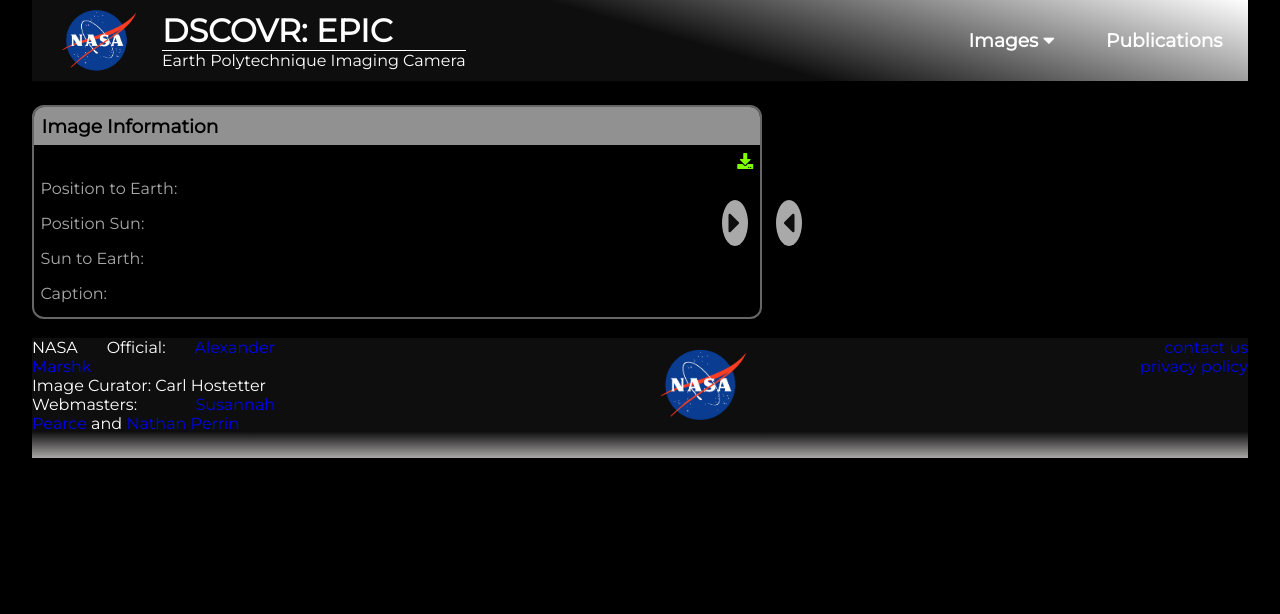
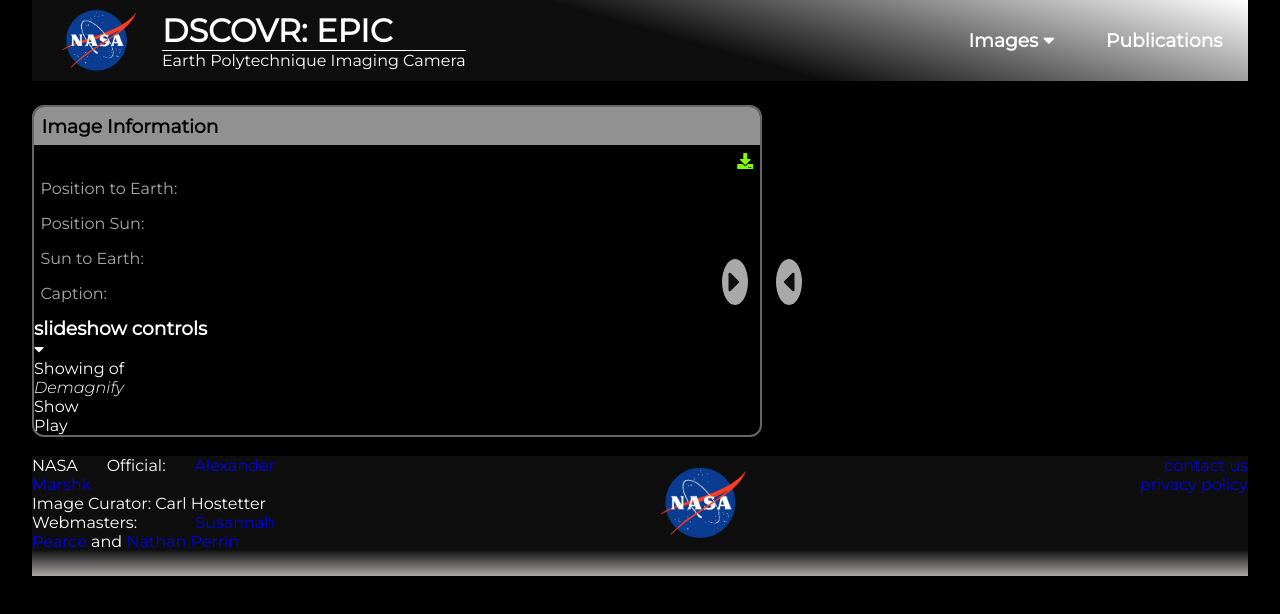
Before and after one commit to ratman50/earth-s-images, a plain HTML site: page index.html in a window 1280 px wide. Drawn offline with Linux system fonts and the light colour scheme; no server answers.

Commit message:
le corps du control

```diff
--- a/index.html
+++ b/index.html
@@ -73,13 +73,28 @@
                         </div>
                     </div>
                     <div class="controls">
+                        <div class="title">
+
+                            <h3>slideshow controls</h3>
+                            <i class="fas fa-caret-down"></i>
+                        </div>
+                        <div class="content-slideShow">
+                            <div class="partOne">
+                                <p>Showing <span></span>of <span></span></p>
+                                <p><i>Demagnify</i></p>
+                                <p><i></i>Show</p>
+                            </div>
+                            <div class="partTwo">
+                                <p><i></i><span></span></p>
+                                <p><i></i>Play</p>
+                            </div>
+                        </div>
 
                     </div>
                 </div>
                 <div class="picture">
                     <i class="fas fa-caret-left"></i>
                     <div class="slideshow-container">
-
                     </div>
                     <i class="fas fa-caret-right"></i>
                 </div>
```
